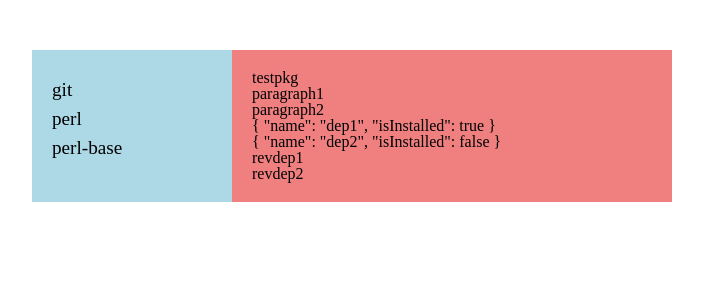
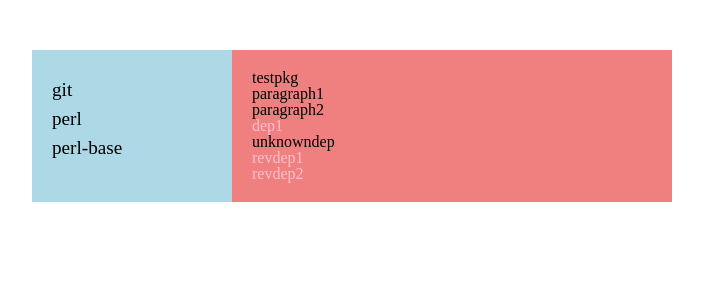
Before and after one commit to triihim/package-viewer, a Vue app in the folder frontend/: page / in a window 1280 px wide. Shown: the top 300 px of the page, without its empty margins (288-991 px from the left). Built offline with nearby package versions, Linux system fonts and the light colour scheme.

Commit message:
basic user actions

```diff
--- a/frontend/src/App.vue
+++ b/frontend/src/App.vue
@@ -1,7 +1,7 @@
 <template>
     <div id="container">
-        <package-list v-on:package-select="showDetails($event)"></package-list>
-        <package-details v-bind:pkg="pkg"></package-details>
+        <package-list v-on:package-request="showDetails($event)"></package-list>
+        <package-details v-on:package-request="showDetails($event)" v-bind:pkg="pkg"></package-details>
     </div>
 </template>
 
@@ -19,8 +19,8 @@
             pkg: {
                 packageName: "testpkg",
                 description: ["paragraph1", "paragraph2"],
-                dependencies: [{name:"dep1", isInstalled: true}, {name:"dep2", isInstalled: false}],
-                reverseDependencies: ["revdep1", "revdep2"]
+                dependencies: [{name:"dep1", isKnown: true}, {name:"unknowndep", isKnown: false}],
+                reverseDependencies: [{name:"revdep1", isKnown: true}, {name:"revdep2", isKnown: true}]
             }
         }
     },
--- a/frontend/src/components/PackageDetails.vue
+++ b/frontend/src/components/PackageDetails.vue
@@ -3,19 +3,26 @@
         <h2>{{pkg.packageName}}</h2>
         <p v-for="(paragraph, i) in pkg.description" v-bind:key="i">{{paragraph}}</p>
         <ul>
-            <li v-for="(d, i) in pkg.dependencies" v-bind:key="i">{{d}}</li>
+            <li v-for="(d, i) in pkg.dependencies" v-bind:key="i">
+                <span v-bind:class="{ clickable: d.isKnown }" v-on="d.isKnown ? { click: () => requestPackageDetails(d.name) } : {}">{{d.name}}</span>
+            </li>
         </ul>
         <ul>
-            <li v-for="(d, i) in pkg.reverseDependencies" v-bind:key="i">{{d}}</li>
+            <li v-for="(d, i) in pkg.reverseDependencies" v-bind:key="i">
+                <span v-bind:class="{ clickable: d.isKnown }" v-on:click="requestPackageDetails(d.name)">{{d.name}}</span>
+            </li>
         </ul>
     </div>
 </template>
 
 <script>
+import packageMixin from "../mixins/packageMixin";
+
 export default {
     props: {
         pkg: Object
-    }
+    },
+    mixins: [packageMixin]
 }
 </script>
 
@@ -25,4 +32,7 @@
         background-color: lightcoral;
         padding: 20px;
     }
+    .clickable {
+        color: pink;
+    }
 </style>
--- a/frontend/src/components/PackageList.vue
+++ b/frontend/src/components/PackageList.vue
@@ -1,7 +1,7 @@
 <template>
     <div id="package-list">
         <ul>
-            <li v-for="(pkg, i) in packages" v-bind:key="i" v-on:click="viewPackage(pkg)">
+            <li v-for="(pkg, i) in packages" v-bind:key="i" v-on:click="requestPackageDetails(pkg)">
                 {{pkg}}
             </li>
         </ul>
@@ -9,17 +9,15 @@
 </template>
 
 <script>
+import packageMixin from "../mixins/packageMixin";
+
 export default {
     data: function() {
         return {
             packages: ["git", "perl", "perl-base"]
         }
     },
-    methods: {
-        viewPackage: function(packageName) {
-            this.$emit("package-select", packageName);
-        }
-    }
+    mixins: [packageMixin]
 }
 </script>
 
--- /dev/null
+++ b/frontend/src/mixins/packageMixin.js
@@ -0,0 +1,7 @@
+export default {
+    methods: {
+        requestPackageDetails: function(packageName) {
+            this.$emit("package-request", packageName);
+        }
+    }
+}
```
